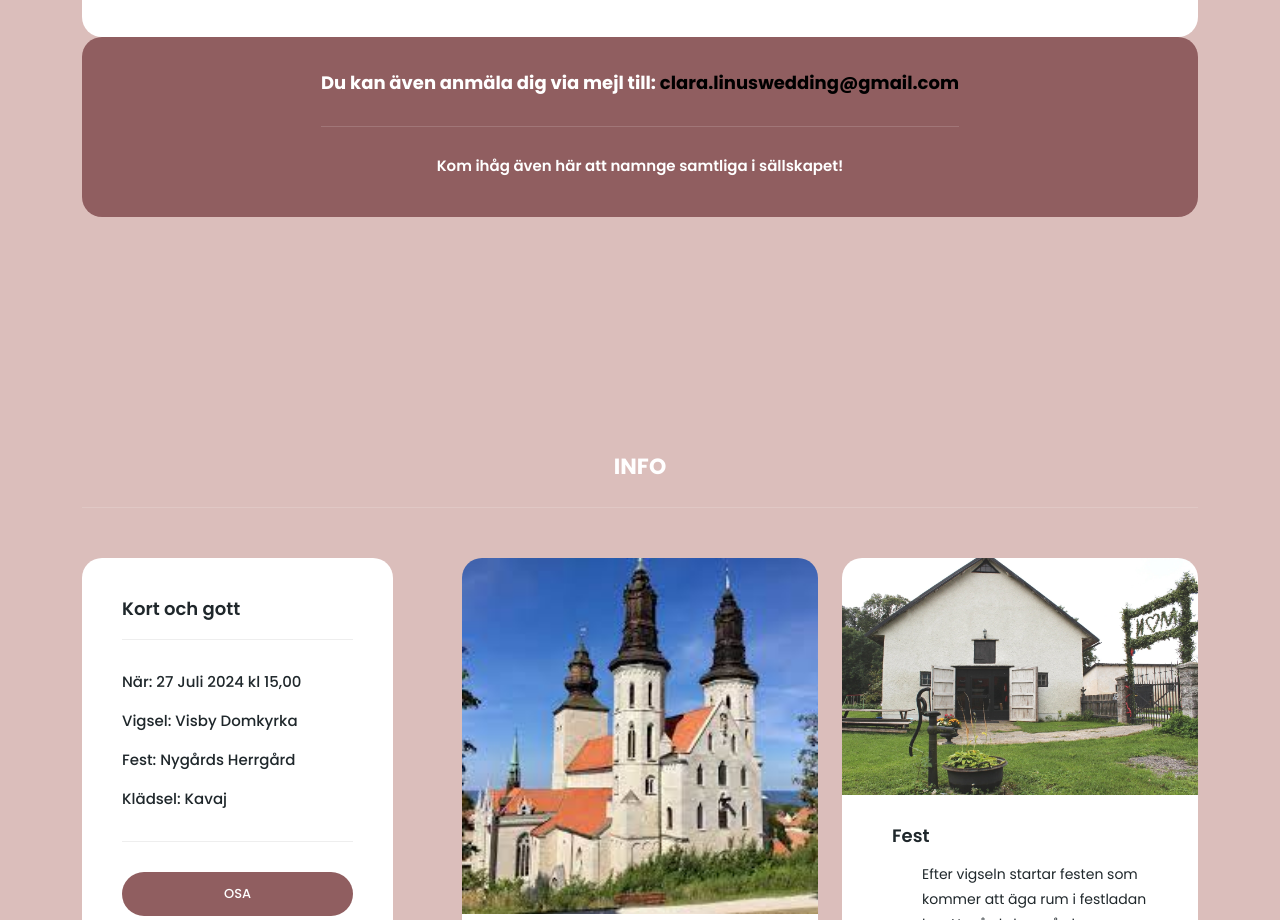
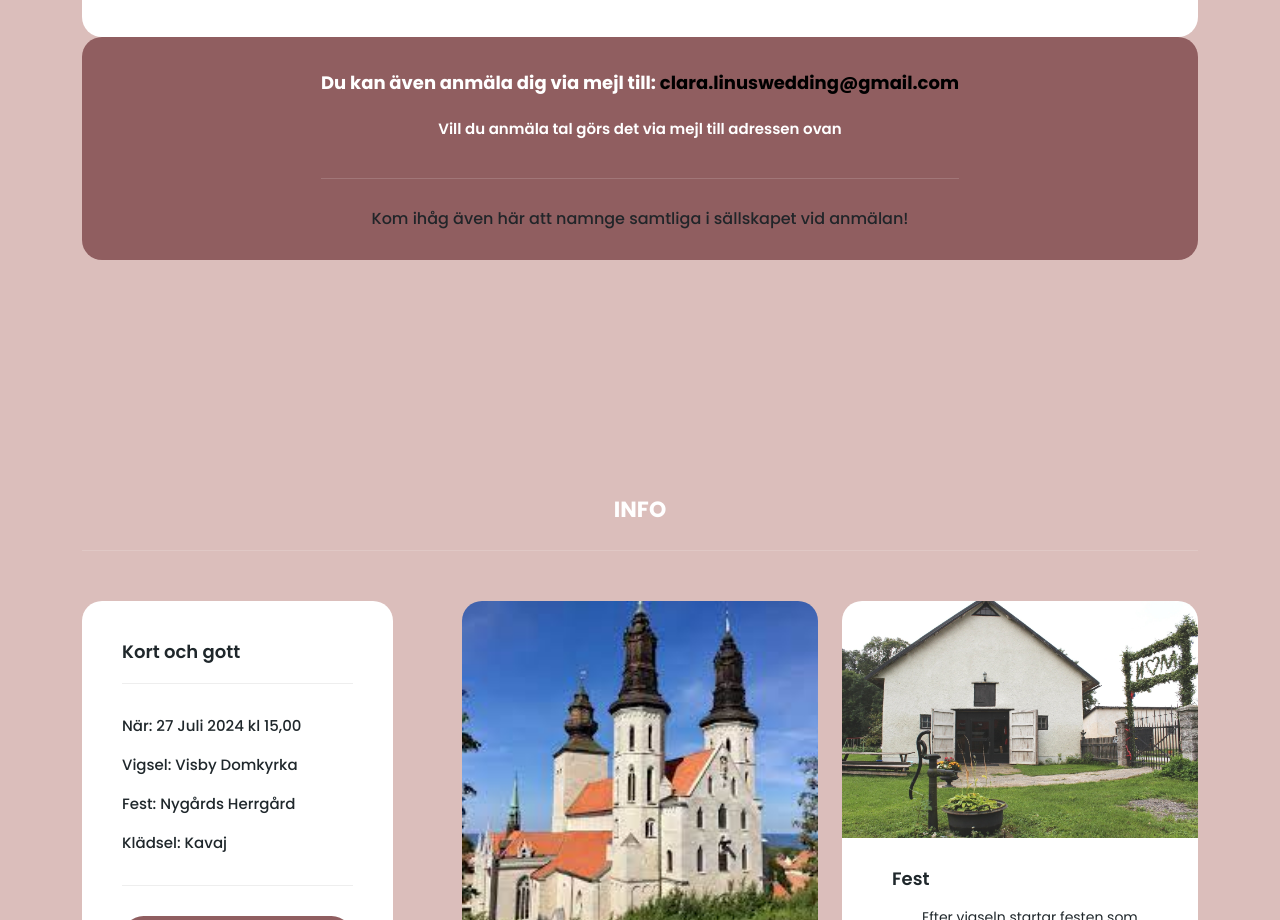
Before and after one commit to ClaraWiman1/ClaraWiman1.github.io, a plain HTML site: page home.html in a window 1280 px wide. Shown: the part 1784-2704 px from the top of the page. Drawn offline with nearby package versions, Linux system fonts and the light colour scheme.

Commit message:
modified mejl window

```diff
--- a/home.html
+++ b/home.html
@@ -205,11 +205,13 @@
               <div class="right-info">
                 <ul id="mejl">
                   <li>
-                    <span>Du kan även anmäla dig via mejl till: <a href="mailto:clara.linuswedding@gmail.com">clara.linuswedding@gmail.com</a></span>
+                    <span>Du kan även anmäla dig via mejl till: <a href="mailto:clara.linuswedding@gmail.com"> clara.linuswedding@gmail.com</a></span>
+                    <br/>
+                    <h6 style="text-align: center;">Vill du anmäla tal görs det via mejl till adressen ovan</h6>
                   </li>
-                  <li>
-                    <h6 >Kom ihåg även här att namnge samtliga i sällskapet!</h6>
-                  </li>
+                  <h6 >Kom ihåg även här att namnge samtliga i sällskapet vid anmälan!</h6>
+                  <!-- <li>
+                  </li> -->
                 </ul>
               </div>
             </div>
```
